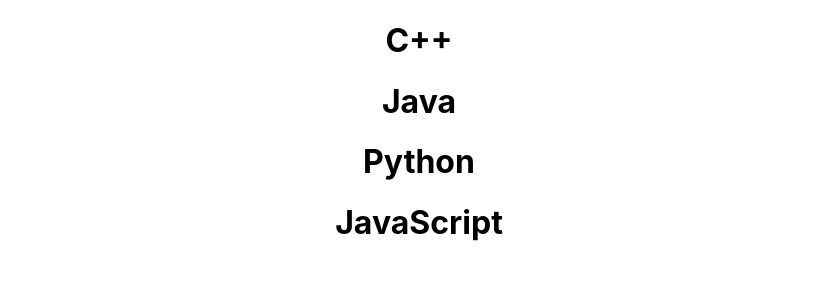
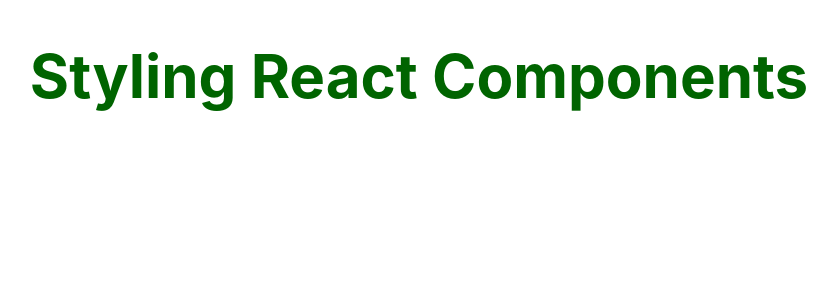
Before and after one commit to ibsa-a1/First-React-App, a React (Create React App) app: page / in a window 1280 px wide. Shown: the top 300 px of the page, without its empty margins (221-1058 px from the left). Built offline with nearby package versions, Linux system fonts and the light colour scheme.

Commit message:
CSS stylesheets

```diff
--- a/src/App.js
+++ b/src/App.js
@@ -10,6 +10,7 @@
 import ConditionalRender from './Components/conditionalRENDER';
 import TrafficLight from './Components/conditionalRENDER';
 import Programming from './Components/lists';
+import Styles from './Components/style';
 
 function App() {
   return (
@@ -53,7 +54,9 @@
       <TrafficLight color="blue" />
     </div> */}
 
-    <Programming />
+    {/* <Programming /> */}
+
+    <Styles heading = {true} />
 
 
     </div>
--- /dev/null
+++ b/src/Components/style.css
@@ -0,0 +1,6 @@
+.heading {
+    color: darkgreen;
+}
+.large-font {
+    font-size: 60px;
+}
--- /dev/null
+++ b/src/Components/style.js
@@ -0,0 +1,15 @@
+import React from 'react'
+import './style.css'
+
+function Styles(props) {
+
+    let className = props.heading ? 'heading' : ' ';
+
+  return (
+    <div>
+      <h1 className={`${className} large-font`}>Styling React Components</h1>
+    </div>
+  )
+}
+
+export default Styles
```
